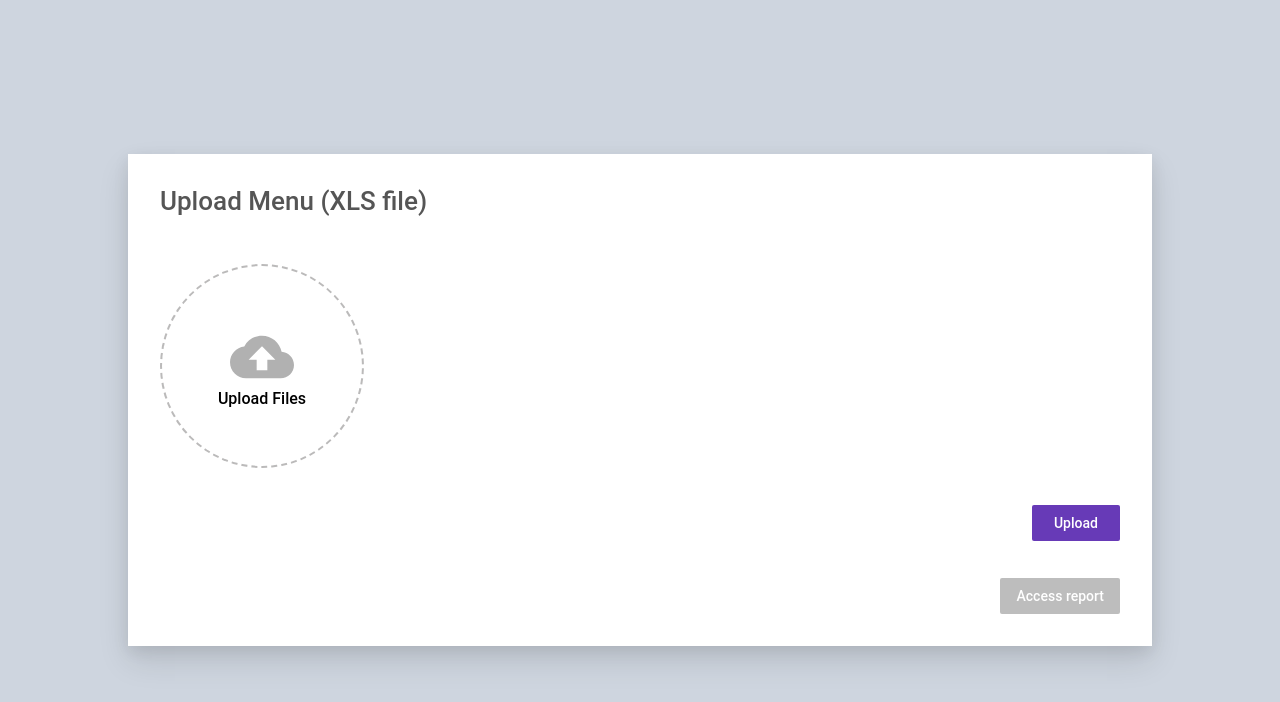
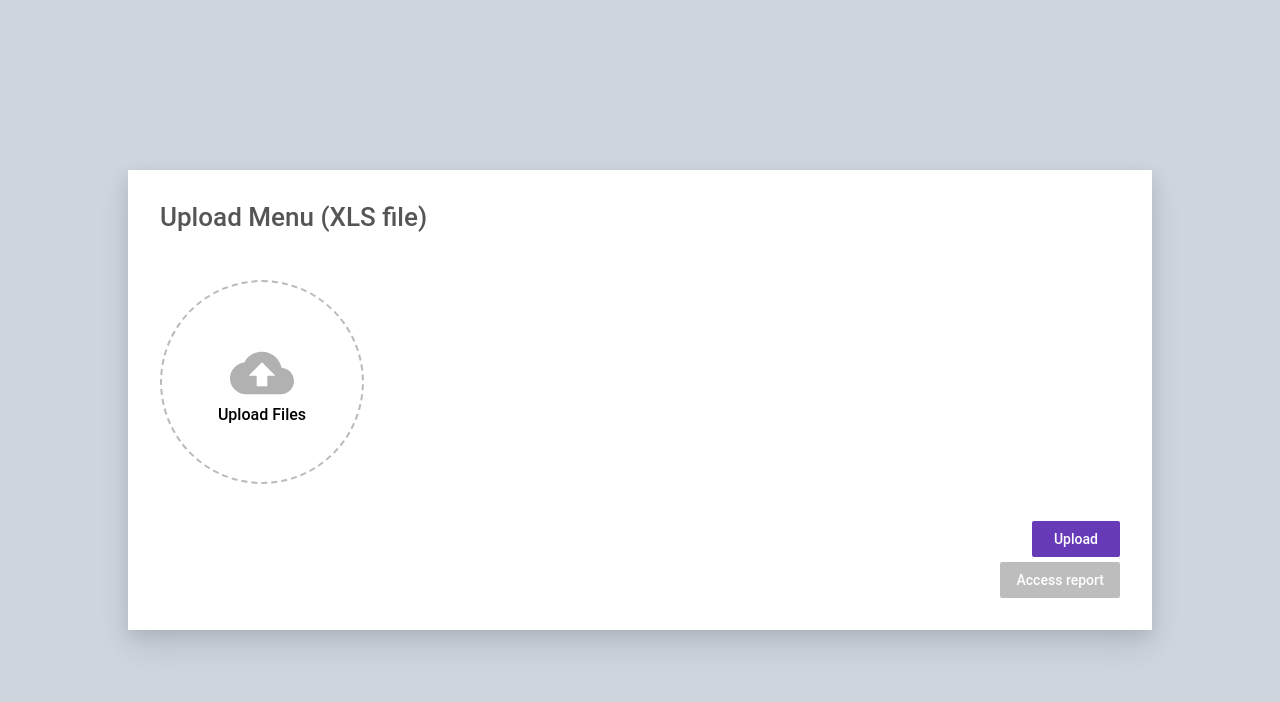
Before and after one commit to mcdieg/un_food, a React (Create React App) app in the folder app/: page /#/example in a window 1280 px wide. Shown: the top 702 px of the page. Built offline with nearby package versions, Linux system fonts and the light colour scheme.

Commit message:
added display state

```diff
--- a/app/src/upload/Upload.js
+++ b/app/src/upload/Upload.js
@@ -20,7 +20,8 @@ class Upload extends Component {
       uploading: false,
       uploadProgress: {},
       successfullUploaded: false,
-      data: []
+      data: [],
+      display: ""
     };
 
     this.onFilesAdded = this.onFilesAdded.bind(this);
@@ -34,6 +35,7 @@ class Upload extends Component {
       files: prevState.files.concat(files)
     }));
   }
+
 
   async uploadFiles() {
     this.setState({ uploadProgress: {}, uploading: true });
@@ -101,6 +103,9 @@ class Upload extends Component {
     });
   }
 
+  show(){
+    this.setState({ display: 'none' })
+  }
 
   renderProgress(file) {
     const uploadProgress = this.state.uploadProgress[file.name];
@@ -151,7 +156,7 @@ class Upload extends Component {
     if (this.state.data.length !== 0) {
       console.log(this.state.data)
 
-      graph = <Route path="/example" render={(props) => <Radar {...props} data={this.state.data} />}/>
+      graph = <Route path="/radar" render={(props) => <Radar {...props} data={this.state.data} />}/>
     } else {
       graph = ""
     }
@@ -183,11 +188,16 @@ class Upload extends Component {
         </div>
           <div className="Actions">
             {this.renderActions()}
-          </div>
-          <div className="Actions">
-            <NavLink to="/example">
+            <NavLink to="/radar" onClick={()=> this.setState({display: "none"})} style={{display:this.state.display}}>
               <button disabled={this.state.data.length === 0}>
             Access report
+              </button>
+            </NavLink>
+            <NavLink to="/">
+              <button disabled={this.state.data.length === 0} onClick={() =>
+            this.setState({ files: [], successfullUploaded: false, data: [], uploading: false, uploadProgress: {}, display: ""})
+          } style={this.state.display.length == 0 ? {display: "none"} : {display: ""} }>
+            Get another report
               </button>
             </NavLink>
           </div>
```
